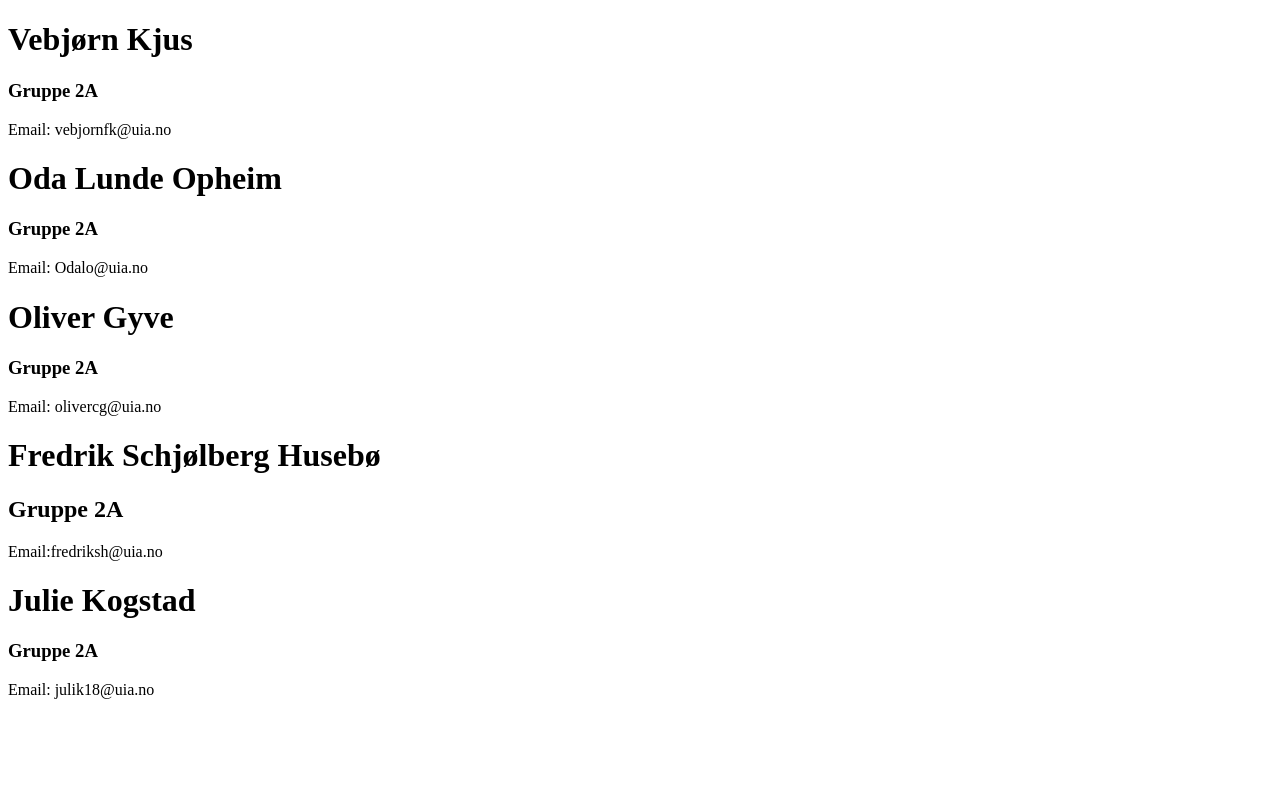
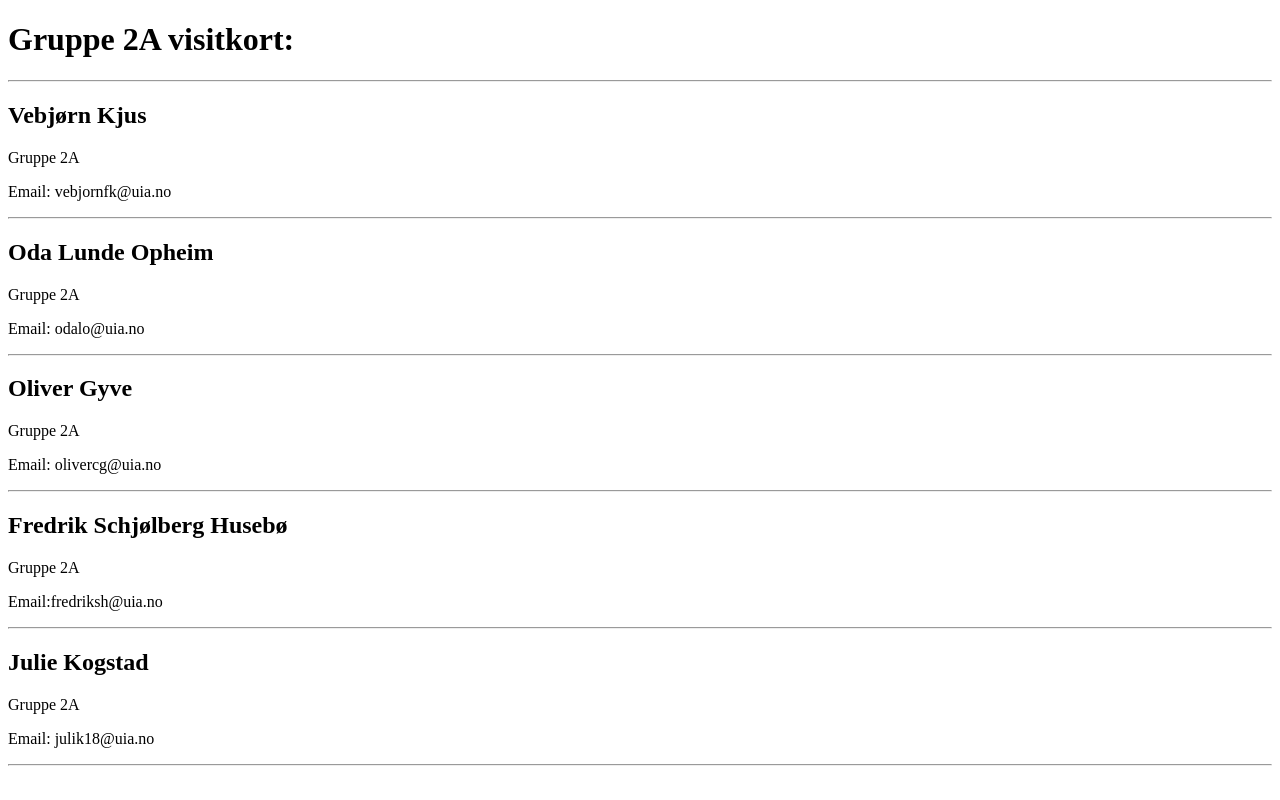
Before and after one commit to Odalopheim/Prosjektoblig03, a plain HTML site: page docs/index.html in a window 1280 px wide. Drawn offline with Linux system fonts and the light colour scheme.

Commit message:
eg fekk mye energi

```diff
--- a/docs/index.html
+++ b/docs/index.html
@@ -6,24 +6,27 @@
 <title>Gruppe2Avisitkort</title>
 </head>
 <body>
-    <h1>Vebjørn Kjus</h1>
-    <h3> Gruppe 2A </h3>
+  <h1> Gruppe 2A visitkort: </h1>
+  <hr>
+    <h2>Vebjørn Kjus</h2>
+    <p> Gruppe 2A </p>
     <p>Email: vebjornfk@uia.no</p>
-
-  <h1>Oda Lunde Opheim</h1>
-  <h3>Gruppe 2A</h3>
-  <p>Email: Odalo@uia.no</p>
-
-  <h1> Oliver Gyve</h1>
-    <h3> Gruppe 2A</h3>
+<hr>
+  <h2>Oda Lunde Opheim</h2>
+  <p>Gruppe 2A</p>
+  <p>Email: odalo@uia.no</p>
+<hr>
+  <h2> Oliver Gyve</h2>
+    <p> Gruppe 2A</p>
     <p> Email: olivercg@uia.no</p>
-
-    <h1>  Fredrik Schjølberg Husebø </h1>
-    <h2> Gruppe 2A</h2>
+<hr>
+    <h2>  Fredrik Schjølberg Husebø </h2>
+    <p> Gruppe 2A</p>
     <p> Email:fredriksh@uia.no</p>
-
-    <h1> Julie Kogstad </h1>
-        <h3> Gruppe 2A</h3>
+   <hr>
+    <h2> Julie Kogstad </h2>
+        <p> Gruppe 2A</p>
         <p>Email: julik18@uia.no</p>
+   <hr>
 </body>
 </html>
```
